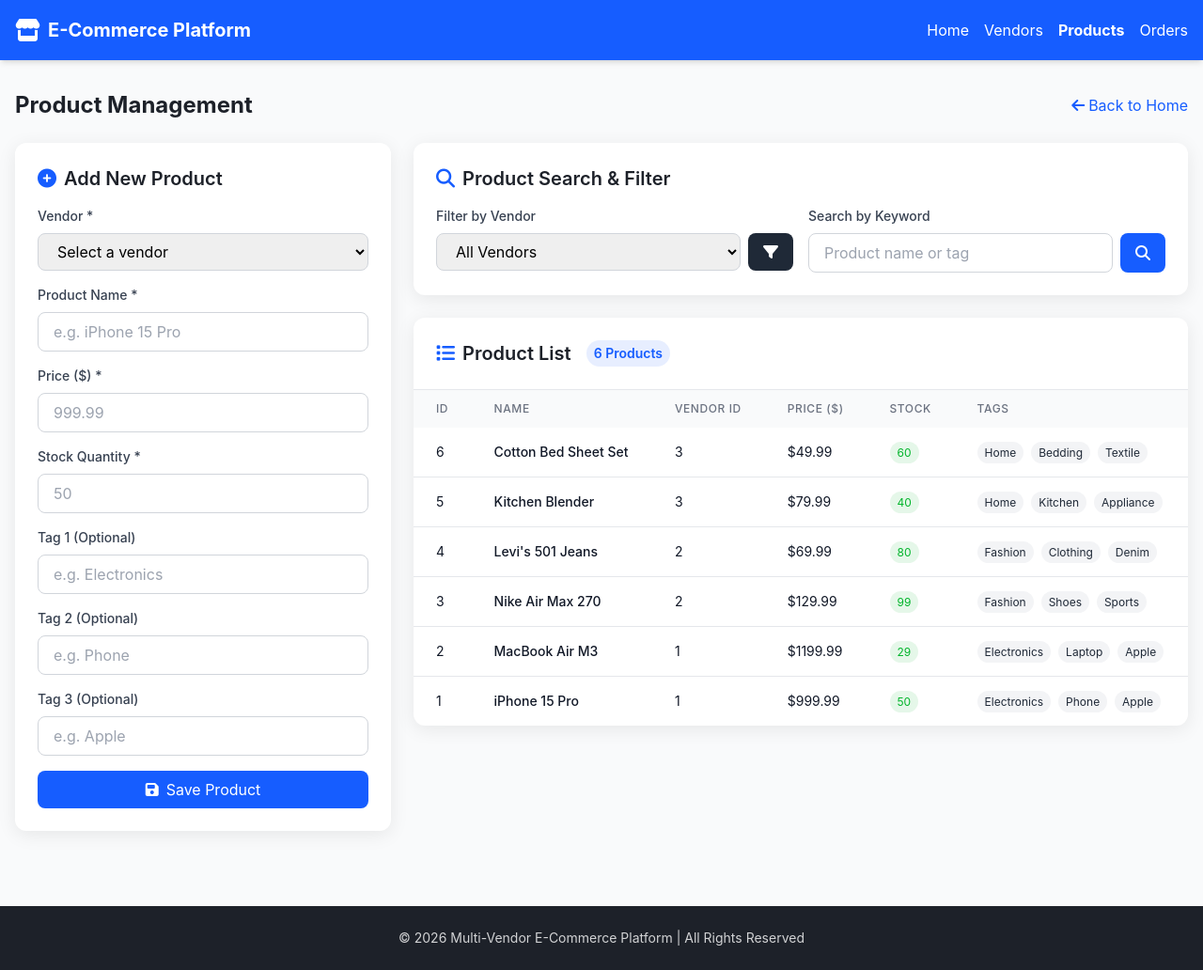
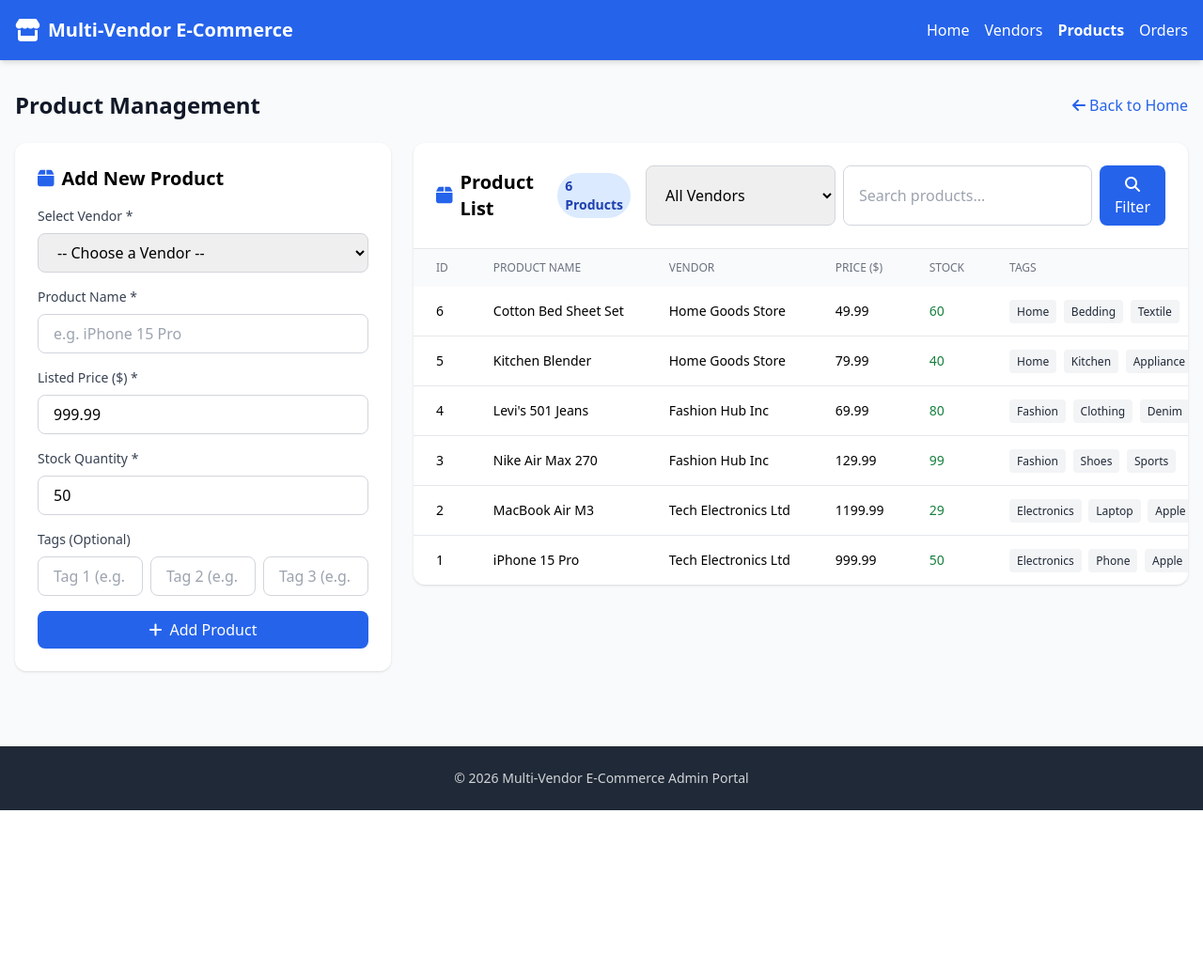
Before and after one commit to ZhouTianchi11/Database-project, a Flask app: page /products in a window 1280 px wide. Shown: the whole page at 94% size. After the commit the page ends 862 px from the top, so only its background shows below. Run offline with Flask 3, Linux system fonts and the light colour scheme; data comes from the database, SQL or seed files in the repository; some libraries are stand-ins or nearby versions.

Commit message:
Update products.html

```diff
--- a/templates/products.html
+++ b/templates/products.html
@@ -3,54 +3,23 @@
 <head>
     <meta charset="UTF-8">
     <meta name="viewport" content="width=device-width, initial-scale=1.0">
-    <title>Product Management | E-Commerce Platform</title>
-    <!-- Tailwind CSS CDN -->
+    <title>Product Management | E-Commerce</title>
     <script src="https://cdn.tailwindcss.com"></script>
-    <!-- Font Awesome -->
     <link rel="stylesheet" href="https://cdnjs.cloudflare.com/ajax/libs/font-awesome/6.5.1/css/all.min.css">
-    <script>
-        tailwind.config = {
-            theme: {
-                extend: {
-                    colors: {
-                        primary: '#165DFF',
-                        success: '#00B42A',
-                        warning: '#FF7D00',
-                        danger: '#F53F3F',
-                        dark: '#1D2129',
-                        light: '#F2F3F5'
-                    },
-                    fontFamily: {
-                        inter: ['Inter', 'system-ui', 'sans-serif'],
-                    },
-                }
-            }
-        }
-    </script>
-    <style type="text/tailwindcss">
-        @layer utilities {
-            .content-auto {
-                content-visibility: auto;
-            }
-            .card-shadow {
-                box-shadow: 0 4px 20px rgba(0, 0, 0, 0.08);
-            }
-        }
-    </style>
 </head>
-<body class="font-inter bg-gray-50 min-h-screen">
-    <!-- Navbar -->
-    <nav class="bg-primary text-white shadow-md sticky top-0 z-10">
+<body class="bg-gray-50 font-sans">
+    <!-- Navigation Bar -->
+    <nav class="bg-blue-600 text-white shadow-md">
         <div class="container mx-auto px-4 py-4 flex justify-between items-center">
             <div class="flex items-center gap-2">
                 <i class="fa-solid fa-store text-2xl"></i>
-                <h1 class="text-xl font-bold">E-Commerce Platform</h1>
+                <h1 class="text-xl font-bold">Multi-Vendor E-Commerce</h1>
             </div>
             <div class="flex items-center gap-4">
-                <a href="/" class="hover:opacity-80 transition-opacity">Home</a>
-                <a href="/vendors" class="hover:opacity-80 transition-opacity">Vendors</a>
+                <a href="/" class="hover:opacity-80">Home</a>
+                <a href="/vendors" class="hover:opacity-80">Vendors</a>
                 <a href="/products" class="font-bold">Products</a>
-                <a href="/orders" class="hover:opacity-80 transition-opacity">Orders</a>
+                <a href="/orders" class="hover:opacity-80">Orders</a>
             </div>
         </div>
     </nav>
@@ -58,8 +27,8 @@
     <!-- Main Content -->
     <main class="container mx-auto px-4 py-8">
         <div class="flex justify-between items-center mb-6">
-            <h2 class="text-2xl font-bold text-dark">Product Management</h2>
-            <a href="/" class="text-primary flex items-center gap-1 hover:underline">
+            <h2 class="text-2xl font-bold text-gray-900">Product Management</h2>
+            <a href="/" class="text-blue-600 hover:underline flex items-center gap-1">
                 <i class="fa-solid fa-arrow-left"></i> Back to Home
             </a>
         </div>
@@ -68,7 +37,7 @@
         {% with messages = get_flashed_messages(with_categories=true) %}
             {% if messages %}
                 {% for category, message in messages %}
-                    <div class="mb-6 p-4 rounded-lg {{ 'bg-success/10 text-success' if category == 'success' else 'bg-danger/10 text-danger' }} flex items-center gap-2">
+                    <div class="mb-6 p-4 rounded-lg flex items-center gap-2 {{ 'bg-green-100 text-green-700' if category == 'success' else 'bg-red-100 text-red-700' }}">
                         <i class="fa-solid {{ 'fa-check-circle' if category == 'success' else 'fa-exclamation-circle' }}"></i>
                         <span>{{ message }}</span>
                     </div>
@@ -77,162 +46,123 @@
         {% endwith %}
 
         <div class="grid grid-cols-1 lg:grid-cols-3 gap-6">
-            <!-- Add Product Form -->
+            <!-- Add New Product Form -->
             <div class="lg:col-span-1">
-                <div class="bg-white rounded-xl card-shadow p-6 sticky top-24">
-                    <h3 class="text-xl font-semibold text-dark mb-4 flex items-center gap-2">
-                        <i class="fa-solid fa-plus-circle text-primary"></i> Add New Product
+                <div class="bg-white rounded-xl shadow p-6 sticky top-24">
+                    <h3 class="text-xl font-semibold mb-4 flex items-center gap-2">
+                        <i class="fa-solid fa-box text-blue-600"></i> Add New Product
                     </h3>
-                    <form action="/add_product" method="POST" class="space-y-4">
+                    <form action="/products/add" method="post" class="space-y-4">
                         <div class="space-y-2">
-                            <label for="vendor_id" class="block text-sm font-medium text-gray-700">Vendor *</label>
-                            <select id="vendor_id" name="vendor_id"
-                                    class="w-full px-4 py-2 border border-gray-300 rounded-lg focus:ring-2 focus:ring-primary/50 focus:border-primary outline-none transition"
-                                    required>
-                                <option value="">Select a vendor</option>
-                                {% for vendor in vendors %}
-                                    <option value="{{ vendor.vendor_id }}">{{ vendor.business_name }}</option>
+                            <label class="block text-sm font-medium text-gray-700">Select Vendor *</label>
+                            <select name="vendor_id" required
+                                    class="w-full px-4 py-2 border border-gray-300 rounded-lg focus:ring-2 focus:ring-blue-500 focus:outline-none">
+                                <option value="">-- Choose a Vendor --</option>
+                                {% for v in vendors %}
+                                    <option value="{{ v.vendor_id }}">{{ v.business_name }}</option>
                                 {% endfor %}
                             </select>
                         </div>
                         <div class="space-y-2">
-                            <label for="product_name" class="block text-sm font-medium text-gray-700">Product Name *</label>
-                            <input type="text" id="product_name" name="product_name"
-                                   class="w-full px-4 py-2 border border-gray-300 rounded-lg focus:ring-2 focus:ring-primary/50 focus:border-primary outline-none transition"
-                                   required placeholder="e.g. iPhone 15 Pro">
+                            <label class="block text-sm font-medium text-gray-700">Product Name *</label>
+                            <input type="text" name="product_name" required
+                                   class="w-full px-4 py-2 border border-gray-300 rounded-lg focus:ring-2 focus:ring-blue-500 focus:outline-none"
+                                   placeholder="e.g. iPhone 15 Pro">
                         </div>
                         <div class="space-y-2">
-                            <label for="listed_price" class="block text-sm font-medium text-gray-700">Price ($) *</label>
-                            <input type="number" id="listed_price" name="listed_price" min="0.01" step="0.01"
-                                   class="w-full px-4 py-2 border border-gray-300 rounded-lg focus:ring-2 focus:ring-primary/50 focus:border-primary outline-none transition"
-                                   required placeholder="999.99">
+                            <label class="block text-sm font-medium text-gray-700">Listed Price ($) *</label>
+                            <input type="number" name="listed_price" step="0.01" min="0.01" value="999.99" required
+                                   class="w-full px-4 py-2 border border-gray-300 rounded-lg focus:ring-2 focus:ring-blue-500 focus:outline-none">
                         </div>
                         <div class="space-y-2">
-                            <label for="stock_quantity" class="block text-sm font-medium text-gray-700">Stock Quantity *</label>
-                            <input type="number" id="stock_quantity" name="stock_quantity" min="0"
-                                   class="w-full px-4 py-2 border border-gray-300 rounded-lg focus:ring-2 focus:ring-primary/50 focus:border-primary outline-none transition"
-                                   required placeholder="50">
+                            <label class="block text-sm font-medium text-gray-700">Stock Quantity *</label>
+                            <input type="number" name="stock_quantity" min="0" value="50" required
+                                   class="w-full px-4 py-2 border border-gray-300 rounded-lg focus:ring-2 focus:ring-blue-500 focus:outline-none">
                         </div>
                         <div class="space-y-2">
-                            <label for="tag1" class="block text-sm font-medium text-gray-700">Tag 1 (Optional)</label>
-                            <input type="text" id="tag1" name="tag1"
-                                   class="w-full px-4 py-2 border border-gray-300 rounded-lg focus:ring-2 focus:ring-primary/50 focus:border-primary outline-none transition"
-                                   placeholder="e.g. Electronics">
+                            <label class="block text-sm font-medium text-gray-700">Tags (Optional)</label>
+                            <div class="grid grid-cols-3 gap-2">
+                                <input type="text" name="tag1" placeholder="Tag 1 (e.g. Digital)"
+                                       class="px-4 py-2 border border-gray-300 rounded-lg focus:ring-2 focus:ring-blue-500 focus:outline-none">
+                                <input type="text" name="tag2" placeholder="Tag 2 (e.g. Phone)"
+                                       class="px-4 py-2 border border-gray-300 rounded-lg focus:ring-2 focus:ring-blue-500 focus:outline-none">
+                                <input type="text" name="tag3" placeholder="Tag 3 (e.g. Apple)"
+                                       class="px-4 py-2 border border-gray-300 rounded-lg focus:ring-2 focus:ring-blue-500 focus:outline-none">
+                            </div>
                         </div>
-                        <div class="space-y-2">
-                            <label for="tag2" class="block text-sm font-medium text-gray-700">Tag 2 (Optional)</label>
-                            <input type="text" id="tag2" name="tag2"
-                                   class="w-full px-4 py-2 border border-gray-300 rounded-lg focus:ring-2 focus:ring-primary/50 focus:border-primary outline-none transition"
-                                   placeholder="e.g. Phone">
-                        </div>
-                        <div class="space-y-2">
-                            <label for="tag3" class="block text-sm font-medium text-gray-700">Tag 3 (Optional)</label>
-                            <input type="text" id="tag3" name="tag3"
-                                   class="w-full px-4 py-2 border border-gray-300 rounded-lg focus:ring-2 focus:ring-primary/50 focus:border-primary outline-none transition"
-                                   placeholder="e.g. Apple">
-                        </div>
-                        <button type="submit" class="w-full px-6 py-2 bg-primary text-white rounded-lg hover:bg-primary/90 transition flex items-center justify-center gap-2">
-                            <i class="fa-solid fa-save"></i> Save Product
+                        <button type="submit" class="w-full px-6 py-2 bg-blue-600 text-white rounded-lg hover:bg-blue-700 transition flex items-center justify-center gap-2">
+                            <i class="fa-solid fa-plus"></i> Add Product
                         </button>
                     </form>
                 </div>
             </div>
 
-            <!-- Product Search & List -->
+            <!-- Product List + Filter -->
             <div class="lg:col-span-2">
-                <!-- Search & Filter -->
-                <div class="bg-white rounded-xl card-shadow p-6 mb-6">
-                    <h3 class="text-xl font-semibold text-dark mb-4 flex items-center gap-2">
-                        <i class="fa-solid fa-search text-primary"></i> Product Search & Filter
-                    </h3>
-                    <div class="grid grid-cols-1 md:grid-cols-2 gap-4">
-                        <!-- Vendor Filter -->
-                        <form action="/products" method="GET" class="space-y-2">
-                            <label class="block text-sm font-medium text-gray-700">Filter by Vendor</label>
-                            <div class="flex gap-2">
+                <div class="bg-white rounded-xl shadow overflow-hidden">
+                    <div class="p-6 border-b border-gray-200">
+                        <div class="flex flex-col md:flex-row justify-between items-start md:items-center gap-4">
+                            <h3 class="text-xl font-semibold flex items-center gap-2">
+                                <i class="fa-solid fa-box text-blue-600"></i> Product List
+                                <span class="ml-2 text-sm bg-blue-100 text-blue-800 px-2 py-1 rounded-full">{{ products|length }} Products</span>
+                            </h3>
+                            <!-- Filter Bar -->
+                            <form action="/products" method="get" class="flex flex-col sm:flex-row gap-2 w-full md:w-auto">
                                 <select name="vendor_id"
-                                        class="flex-1 px-4 py-2 border border-gray-300 rounded-lg focus:ring-2 focus:ring-primary/50 focus:border-primary outline-none transition">
+                                        class="px-4 py-2 border border-gray-300 rounded-lg focus:ring-2 focus:ring-blue-500 focus:outline-none">
                                     <option value="">All Vendors</option>
-                                    {% for vendor in vendors %}
-                                        <option value="{{ vendor.vendor_id }}" {% if selected_vendor == vendor.vendor_id|string %}selected{% endif %}>
-                                            {{ vendor.business_name }}
+                                    {% for v in vendors %}
+                                        <option value="{{ v.vendor_id }}" {% if selected_vendor == v.vendor_id|string %}selected{% endif %}>
+                                            {{ v.business_name }}
                                         </option>
                                     {% endfor %}
                                 </select>
-                                <button type="submit" class="px-4 py-2 bg-gray-800 text-white rounded-lg hover:bg-gray-700 transition">
-                                    <i class="fa-solid fa-filter"></i>
+                                <input type="text" name="keyword" placeholder="Search products..." value="{{ keyword }}"
+                                       class="flex-1 px-4 py-2 border border-gray-300 rounded-lg focus:ring-2 focus:ring-blue-500 focus:outline-none">
+                                <button type="submit" class="px-4 py-2 bg-blue-600 text-white rounded-lg hover:bg-blue-700 transition">
+                                    <i class="fa-solid fa-magnifying-glass"></i> Filter
                                 </button>
-                            </div>
-                        </form>
-
-                        <!-- Keyword Search -->
-                        <form action="/products" method="GET" class="space-y-2">
-                            <label class="block text-sm font-medium text-gray-700">Search by Keyword</label>
-                            <div class="flex gap-2">
-                                <input type="text" name="keyword" value="{{ search_keyword }}"
-                                       class="flex-1 px-4 py-2 border border-gray-300 rounded-lg focus:ring-2 focus:ring-primary/50 focus:border-primary outline-none transition"
-                                       placeholder="Product name or tag">
-                                <button type="submit" class="px-4 py-2 bg-primary text-white rounded-lg hover:bg-primary/90 transition">
-                                    <i class="fa-solid fa-magnifying-glass"></i>
-                                </button>
-                            </div>
-                        </form>
-                    </div>
-                </div>
-
-                <!-- Product List -->
-                <div class="bg-white rounded-xl card-shadow overflow-hidden">
-                    <div class="p-6 border-b border-gray-200">
-                        <h3 class="text-xl font-semibold text-dark flex items-center gap-2">
-                            <i class="fa-solid fa-list text-primary"></i> Product List
-                            <span class="ml-2 text-sm bg-primary/10 text-primary px-2 py-1 rounded-full">
-                                {{ products|length }} Products
-                            </span>
-                        </h3>
+                            </form>
+                        </div>
                     </div>
                     <div class="overflow-x-auto">
                         <table class="w-full">
                             <thead class="bg-gray-50">
                                 <tr>
-                                    <th class="px-6 py-3 text-left text-xs font-medium text-gray-500 uppercase tracking-wider">ID</th>
-                                    <th class="px-6 py-3 text-left text-xs font-medium text-gray-500 uppercase tracking-wider">Name</th>
-                                    <th class="px-6 py-3 text-left text-xs font-medium text-gray-500 uppercase tracking-wider">Vendor ID</th>
-                                    <th class="px-6 py-3 text-left text-xs font-medium text-gray-500 uppercase tracking-wider">Price ($)</th>
-                                    <th class="px-6 py-3 text-left text-xs font-medium text-gray-500 uppercase tracking-wider">Stock</th>
-                                    <th class="px-6 py-3 text-left text-xs font-medium text-gray-500 uppercase tracking-wider">Tags</th>
+                                    <th class="px-6 py-3 text-left text-xs font-medium text-gray-500 uppercase">ID</th>
+                                    <th class="px-6 py-3 text-left text-xs font-medium text-gray-500 uppercase">Product Name</th>
+                                    <th class="px-6 py-3 text-left text-xs font-medium text-gray-500 uppercase">Vendor</th>
+                                    <th class="px-6 py-3 text-left text-xs font-medium text-gray-500 uppercase">Price ($)</th>
+                                    <th class="px-6 py-3 text-left text-xs font-medium text-gray-500 uppercase">Stock</th>
+                                    <th class="px-6 py-3 text-left text-xs font-medium text-gray-500 uppercase">Tags</th>
                                 </tr>
                             </thead>
                             <tbody class="divide-y divide-gray-200">
                                 {% if products %}
-                                    {% for product in products %}
-                                        <tr class="hover:bg-gray-50 transition">
-                                            <td class="px-6 py-4 whitespace-nowrap text-sm text-gray-900">{{ product.product_id }}</td>
-                                            <td class="px-6 py-4 whitespace-nowrap text-sm text-gray-900 font-medium">{{ product.product_name }}</td>
-                                            <td class="px-6 py-4 whitespace-nowrap text-sm text-gray-900">{{ product.vendor_id }}</td>
-                                            <td class="px-6 py-4 whitespace-nowrap text-sm text-gray-900">${{ product.listed_price }}</td>
+                                    {% for p in products %}
+                                        <tr class="hover:bg-gray-50">
+                                            <td class="px-6 py-4 whitespace-nowrap text-sm font-medium">{{ p.product_id }}</td>
+                                            <td class="px-6 py-4 whitespace-nowrap text-sm">{{ p.product_name }}</td>
+                                            <td class="px-6 py-4 whitespace-nowrap text-sm">{{ p.business_name or 'Unknown' }}</td>
+                                            <td class="px-6 py-4 whitespace-nowrap text-sm">{{ p.listed_price }}</td>
                                             <td class="px-6 py-4 whitespace-nowrap text-sm">
-                                                <span class="px-2 py-1 {{ 'bg-success/10 text-success' if product.stock_quantity > 0 else 'bg-danger/10 text-danger' }} rounded-full text-xs">
-                                                    {{ product.stock_quantity }}
+                                                <span class="{{ 'text-green-700' if p.stock_quantity > 0 else 'text-red-700' }}">
+                                                    {{ p.stock_quantity }}
                                                 </span>
                                             </td>
-                                            <td class="px-6 py-4 whitespace-nowrap text-sm text-gray-900">
-                                                {% if product.tag1 %}
-                                                    <span class="px-2 py-1 bg-gray-100 text-gray-800 rounded-full text-xs mr-1">{{ product.tag1 }}</span>
-                                                {% endif %}
-                                                {% if product.tag2 %}
-                                                    <span class="px-2 py-1 bg-gray-100 text-gray-800 rounded-full text-xs mr-1">{{ product.tag2 }}</span>
-                                                {% endif %}
-                                                {% if product.tag3 %}
-                                                    <span class="px-2 py-1 bg-gray-100 text-gray-800 rounded-full text-xs">{{ product.tag3 }}</span>
-                                                {% endif %}
+                                            <td class="px-6 py-4 whitespace-nowrap text-sm">
+                                                {% if p.tag1 %}<span class="bg-gray-100 text-gray-800 text-xs px-2 py-1 rounded mr-1">{{ p.tag1 }}</span>{% endif %}
+                                                {% if p.tag2 %}<span class="bg-gray-100 text-gray-800 text-xs px-2 py-1 rounded mr-1">{{ p.tag2 }}</span>{% endif %}
+                                                {% if p.tag3 %}<span class="bg-gray-100 text-gray-800 text-xs px-2 py-1 rounded">{{ p.tag3 }}</span>{% endif %}
+                                                {% if not p.tag1 and not p.tag2 and not p.tag3 %}<span class="text-gray-400 text-xs">No tags</span>{% endif %}
                                             </td>
                                         </tr>
                                     {% endfor %}
                                 {% else %}
                                     <tr>
                                         <td colspan="6" class="px-6 py-8 text-center text-gray-500">
-                                            <i class="fa-solid fa-box-open text-3xl mb-2"></i>
-                                            <p>No products found. {{ 'Try a different keyword or filter.' if search_keyword or selected_vendor else 'Add your first product on the left!' }}</p>
+                                            <i class="fa-solid fa-box text-3xl mb-2"></i>
+                                            <p>No products found. Add your first product!</p>
                                         </td>
                                     </tr>
                                 {% endif %}
@@ -245,11 +175,9 @@
     </main>
 
     <!-- Footer -->
-    <footer class="bg-dark text-white py-6 mt-12">
+    <footer class="bg-gray-800 text-white py-6 mt-12">
         <div class="container mx-auto px-4 text-center">
-            <p class="opacity-80 text-sm">
-                © 2026 Multi-Vendor E-Commerce Platform | All Rights Reserved
-            </p>
+            <p class="text-sm opacity-80">© 2026 Multi-Vendor E-Commerce Admin Portal</p>
         </div>
     </footer>
 </body>
```
